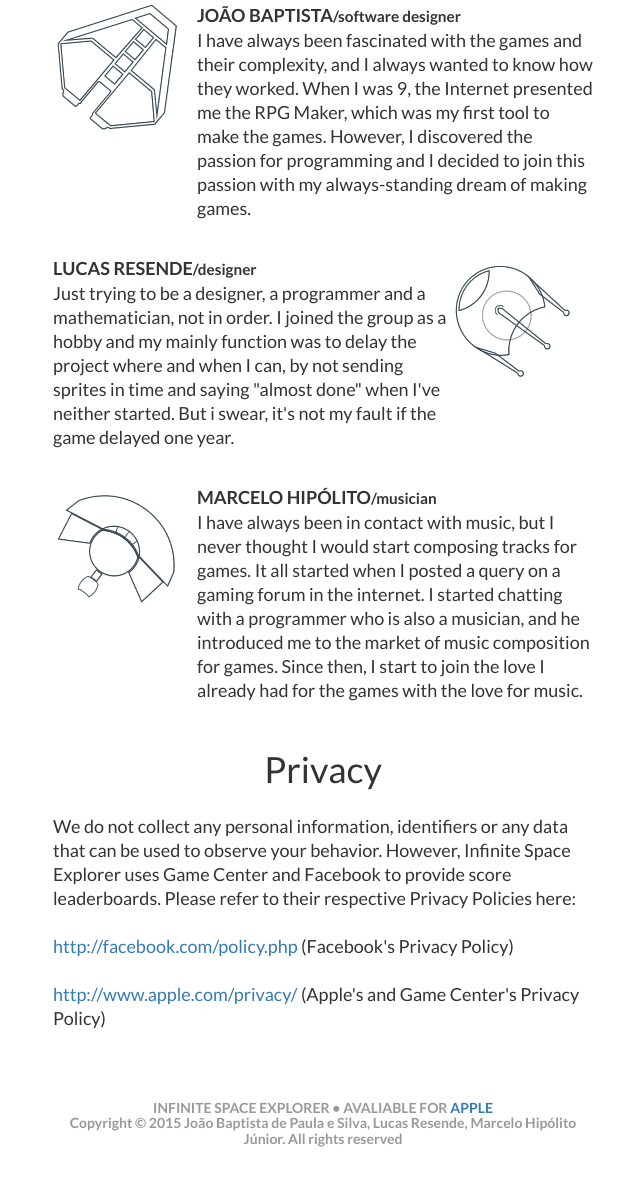
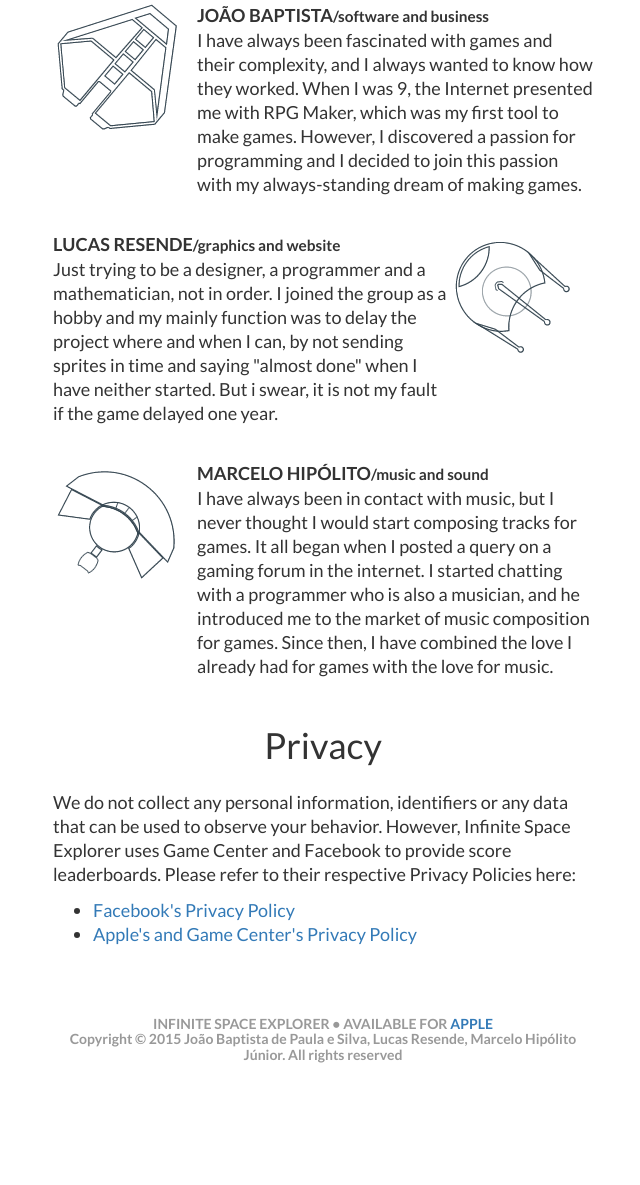
Before and after one commit to JoaoBaptMG/infinitespaceexplorer-website, a plain HTML site: page index.html in a window 1280 px wide. Shown: the part 1120-2305 px from the top of the page, without its empty margins (317-957 px from the left). After the commit the page ends 2252 px from the top, so only its background shows below. Drawn offline with Linux system fonts and the light colour scheme.

Commit message:
Some small changes on the main page

```diff
--- a/css/estilo.css
+++ b/css/estilo.css
@@ -27,9 +27,12 @@
     transform: scale(1,1);
 }
 .mt48{margin-top: 48px}
-p{
+p,ul{
   font-size: 18px;
   line-height: 24px;
+}
+p+ul{
+    margin-top: -24px;
 }
 .desc-img{
   margin: 0 16px 70px 0;
--- a/index.html
+++ b/index.html
@@ -6,7 +6,7 @@
         <meta name="viewport" content="width=device-width, user-scalable=no">
         <!-- Chamada do CSS do bootstrap -->
         <link href="css/bootstrap.min.css" rel="stylesheet">
-        <link href='https://fonts.googleapis.com/css?family=Lato:400,700' rel='stylesheet' type='text/css'>
+        <link href="https://fonts.googleapis.com/css?family=Lato:400,700" rel="stylesheet" type="text/css">
 
 
         <link rel="stylesheet" href="css/estilo.css" type="text/css">
@@ -35,18 +35,21 @@
         <p>With smooth motion controls, several challenges and beautiful graphics, Infinite Space Explorer is not the infinite runner you were expecting. Travel trough space while avoiding the hazards that may get in your way and collecting helpful powerups, and try to get the greatest score possible!</p>
 
         <h1 class="text-center mt48">About Us</h1>
-        <p><img src="img/ship1.png" class="pull-left desc-img"><strong>JOÃO BAPTISTA<small>/software designer</small></strong><br>I have always been fascinated with the games and their complexity, and I always wanted to know how they worked. When I was 9, the Internet presented me the RPG Maker, which was my first tool to make the games. However, I discovered the passion for programming and I decided to join this passion with my always-standing dream of making games.</p>
-        <p><img src="img/ship2.png" class="pull-right desc-img"><strong>LUCAS RESENDE<small>/designer</small></strong><br>Just trying to be a designer, a programmer and a mathematician, not in order. I joined the group as a hobby and my mainly function was to delay the project where and when I can, by not sending sprites in time and saying "almost done" when I've neither started. But i swear, it's not my fault if the game delayed one year.</p>
-        <p><img src="img/ship3.png" class="pull-left desc-img"><strong>MARCELO HIPÓLITO<small>/musician</small></strong><br>I have always been in contact with music, but I never thought I would start composing tracks for games. It all started when I posted a query on a gaming forum in the internet. I started chatting with a programmer who is also a musician, and he introduced me to the market of music composition for games. Since then, I start to join the love I already had for the games with the love for music.</p>
+        <p><img src="img/ship1.png" class="pull-left desc-img"><strong>JOÃO BAPTISTA<small>/software and business</small></strong><br>I have always been fascinated with games and their complexity, and I always wanted to know how they worked. When I was 9, the Internet presented me with RPG Maker, which was my first tool to make games. However, I discovered a passion for programming and I decided to join this passion with my always-standing dream of making games.</p>
+        <p><img src="img/ship2.png" class="pull-right desc-img"><strong>LUCAS RESENDE<small>/graphics and website</small></strong><br>Just trying to be a designer, a programmer and a mathematician, not in order. I joined the group as a hobby and my mainly function was to delay the project where and when I can, by not sending sprites in time and saying "almost done" when I have neither started. But i swear, it is not my fault if the game delayed one year.</p>
+        <p><img src="img/ship3.png" class="pull-left desc-img"><strong>MARCELO HIPÓLITO<small>/music and sound</small></strong><br>I have always been in contact with music, but I never thought I would start composing tracks for games. It all began when I posted a query on a gaming forum in the internet. I started chatting with a programmer who is also a musician, and he introduced me to the market of music composition for games. Since then, I have combined the love I already had for games with the love for music.</p>
 
         <h1 class="text-center mt48">Privacy</h1>
         <a name="privacy"></a>
         <p>We do not collect any personal information, identifiers or any data that can be used to observe your behavior. However, Infinite Space Explorer uses Game Center and Facebook to provide score leaderboards. Please refer to their respective Privacy Policies here:
-        <br><br><a href="http://facebook.com/policy.php" target="_blank">http://facebook.com/policy.php</a> (Facebook's Privacy Policy)
-        <br><br><a href="http://www.apple.com/privacy/" target="_blank">http://www.apple.com/privacy/</a> (Apple's and Game Center's Privacy Policy)</p>
+        </p>
+        <ul>
+            <li><a href="http://facebook.com/policy.php" target="_blank">Facebook's Privacy Policy</a></li>
+            <li><a href="http://www.apple.com/privacy/" target="_blank">Apple's and Game Center's Privacy Policy</a></li>
+        </ul>
 
         <div class="text-center">
-          <h5>INFINITE SPACE EXPLORER • AVALIABLE FOR <a href="#">APPLE</a>
+          <h5>INFINITE SPACE EXPLORER • AVAILABLE FOR <a href="#">APPLE</a>
           <br>Copyright © 2015 João Baptista de Paula e Silva, Lucas Resende, Marcelo Hipólito Júnior. All rights reserved</h6>
         </div>
       </div>
```
Also changed, not shown: img/apple.png.
